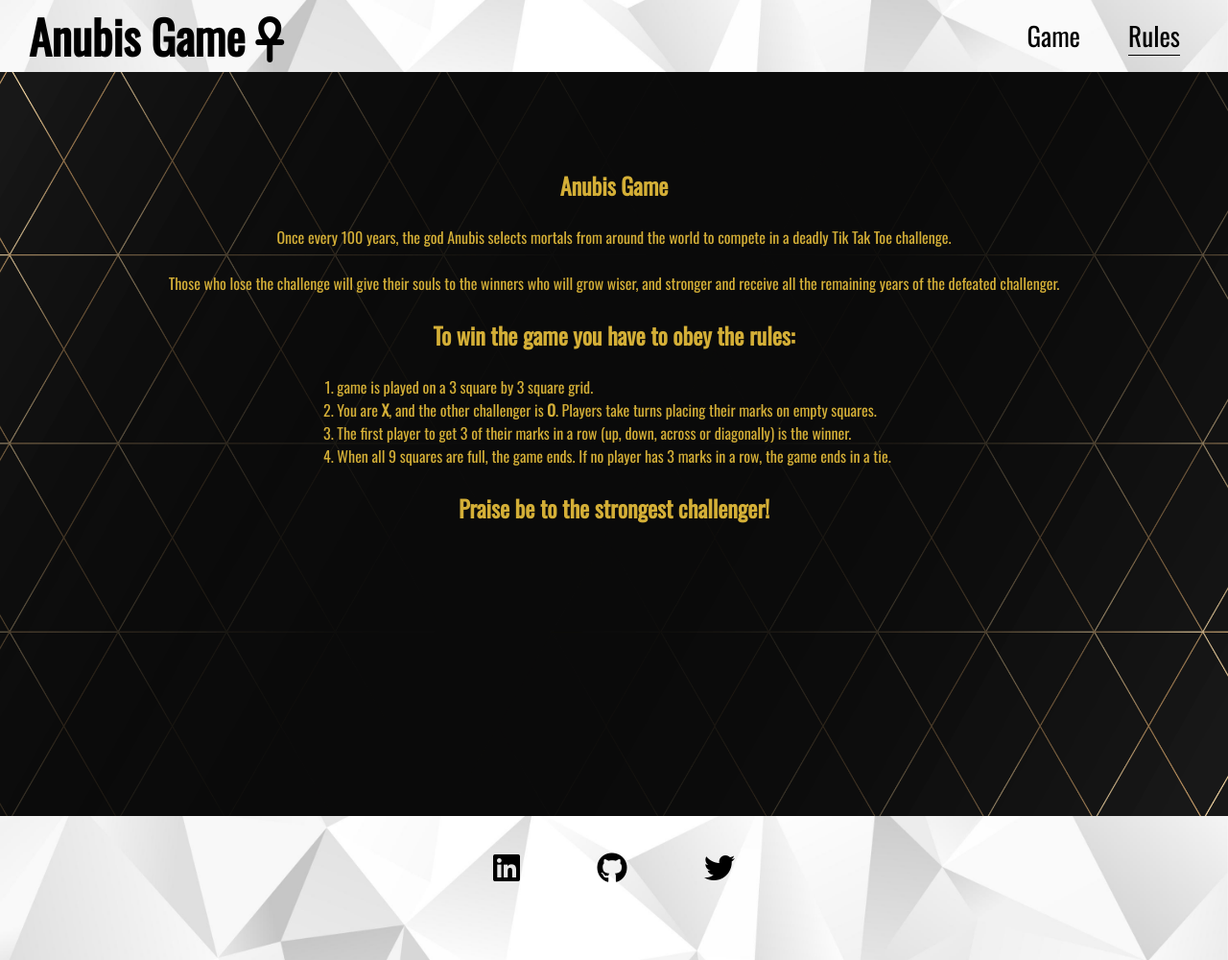
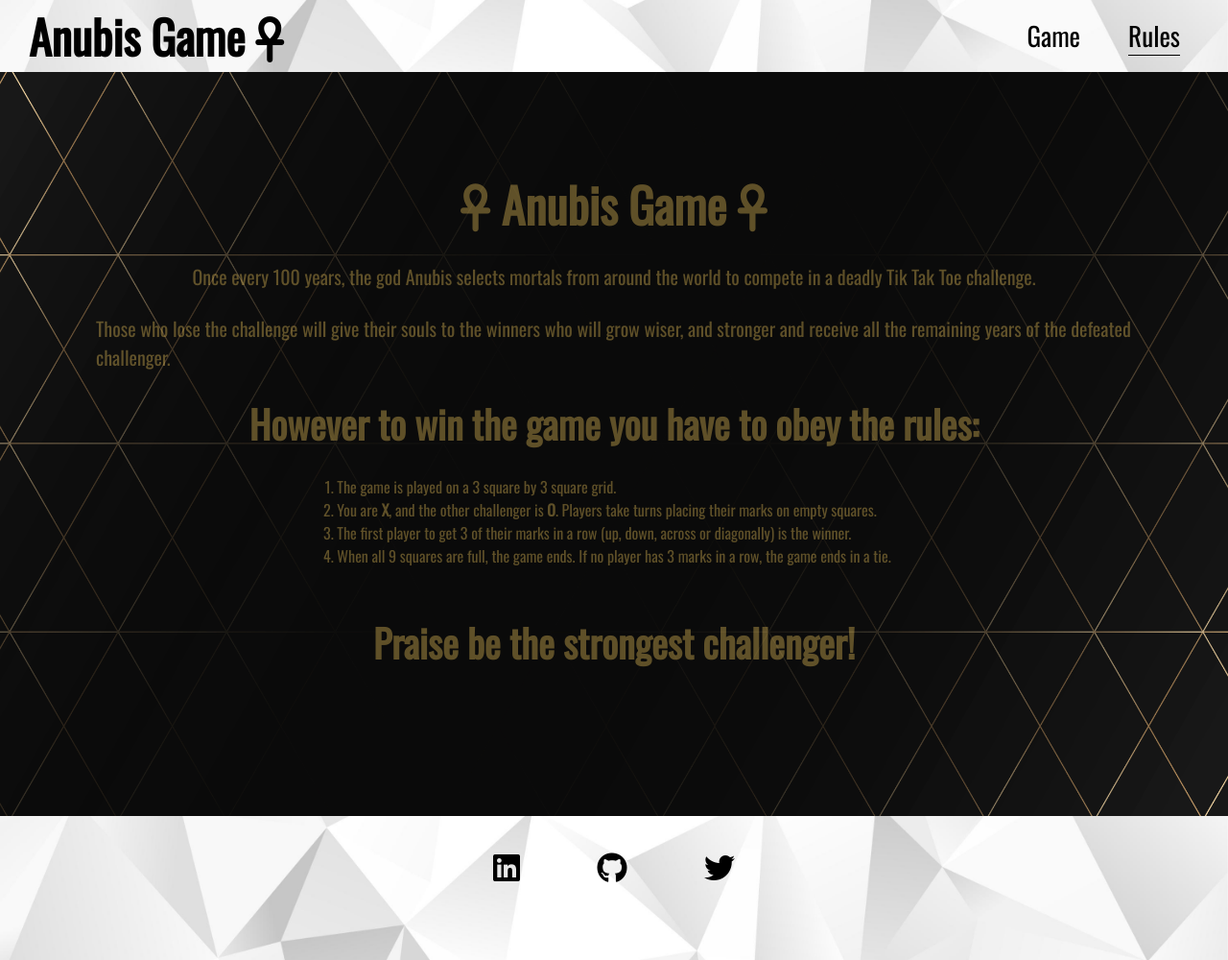
Before and after one commit to gallegodev/Portifolio-2, a plain HTML site: page rules.html in a window 1280 px wide. Shown: the whole page at 96% size. Drawn offline with nearby package versions, Linux system fonts and the light colour scheme.

Commit message:
Update of rules section text

```diff
--- a/assets/css/style.css
+++ b/assets/css/style.css
@@ -165,7 +165,18 @@ button:hover {
     justify-content: center;
     align-items: center;
     flex-direction: column;
-    color: #d4af37;
+    color: rgba(255, 211, 98, 0.35);
+}
+#rule-of-game h1{
+    font-size: 50px;
+}
+
+#rule-of-game h2{
+    font-size: 40px;
+}
+
+#rule-of-game p{
+    font-size: 20px;
 }
 
 /* Footer */
--- a/rules.html
+++ b/rules.html
@@ -1,5 +1,6 @@
 <!DOCTYPE html>
 <html lang="en">
+
 <head>
     <meta charset="UTF-8">
     <meta http-equiv="X-UA-Compatible" content="IE=edge">
@@ -7,11 +8,13 @@
     <script src="https://kit.fontawesome.com/5d4cac4169.js" crossorigin="anonymous"></script>
     <meta name="viewport" content="width=device-width, initial-scale=1.0">
     <meta name="description" content="Noughts and Crosses Game">
-    <meta name="keywords" content="Tic Tac Toe, Noughts and Crosses, Game, Best Tic Tac Toe Game, Best Noughts and Crosses Game">
+    <meta name="keywords"
+        content="Tic Tac Toe, Noughts and Crosses, Game, Best Tic Tac Toe Game, Best Noughts and Crosses Game">
     <title>Anubis Game</title>
 
     <link rel="stylesheet" href="assets/css/style.css">
 </head>
+
 <body>
     <!--Navigation Section-->
     <header id="head">
@@ -30,25 +33,30 @@
 
     <!--Rules section-->
 
-   <section id = "rules-area">
+    <section id="rules-area">
         <div id="rule-of-game">
-    <h1>Anubis Game</h1>
+            <h1><i class="fa-solid fa-ankh"></i> Anubis Game <i class="fa-solid fa-ankh"></i></h1>
             <br>
-    <p>Once every 100 years, the god Anubis selects mortals from around the world to compete in a deadly Tik Tak Toe challenge.</p>
+            <p>Once every 100 years, the god Anubis selects mortals from around the world to compete in a deadly Tik Tak
+                Toe challenge.</p>
             <br>
-    <p>Those who lose the challenge will give their souls to the winners who will grow wiser, and stronger and receive all the remaining years of the defeated challenger.</p>
+            <p>Those who lose the challenge will give their souls to the winners who will grow wiser, and stronger and
+                receive all the remaining years of the defeated challenger.</p>
             <br>
-    <h2>To win the game you have to obey the rules:</h2>
+            <h2>However to win the game you have to obey the rules:</h2>
             <br>
             <ol>
-        <li> game is played on a 3 square by 3 square grid.</li>
-        <li>You are <strong>X</strong>, and the other challenger is <strong>O</strong>. Players take turns placing their marks on empty squares.</li>
-        <li>The first player to get 3 of their marks in a row (up, down, across or diagonally) is the winner.</li>
-        <li>When all 9 squares are full, the game ends. If no player has 3 marks in a row, the game ends in a tie.</li>
+                <li> The game is played on a 3 square by 3 square grid.</li>
+                <li>You are <strong>X</strong>, and the other challenger is <strong>O</strong>. Players take turns
+                    placing their marks on empty squares.</li>
+                <li>The first player to get 3 of their marks in a row (up, down, across or diagonally) is the winner.
+                </li>
+                <li>When all 9 squares are full, the game ends. If no player has 3 marks in a row, the game ends in a
+                    tie.</li>
             </ol>
             <br>
-
-    <h2>Praise be to the strongest challenger!</h2>
+            <br>
+            <h2>Praise be the strongest challenger!</h2>
         </div>
 
     </section>
@@ -59,11 +67,13 @@
         <ul class="social">
             <li>
                 <a href="https://www.linkedin.com/in/juan-gallego-2a819a172/" target="_blank"
-                    aria-label="Visit Juan Gallego Instagram page (Opens in another page)"><i class="fa-brands fa-linkedin"></i></a>
+                    aria-label="Visit Juan Gallego Instagram page (Opens in another page)"><i
+                        class="fa-brands fa-linkedin"></i></a>
             </li>
             <li>
                 <a href="https://github.com/gallegodev/Portifolio-2" target="_blank"
-                    aria-label="Visit Juan Gallego Github page (Opens in another page)"><i class="fa-brands fa-github"></i></a>
+                    aria-label="Visit Juan Gallego Github page (Opens in another page)"><i
+                        class="fa-brands fa-github"></i></a>
             </li>
             <li>
                 <a href="http://twitter.com" target="_blank"
@@ -74,4 +84,5 @@
 
     <script src="assets/js/script.js"></script>
 </body>
+
 </html>
```
Lines whose indentation alone changed are shown as unchanged.
